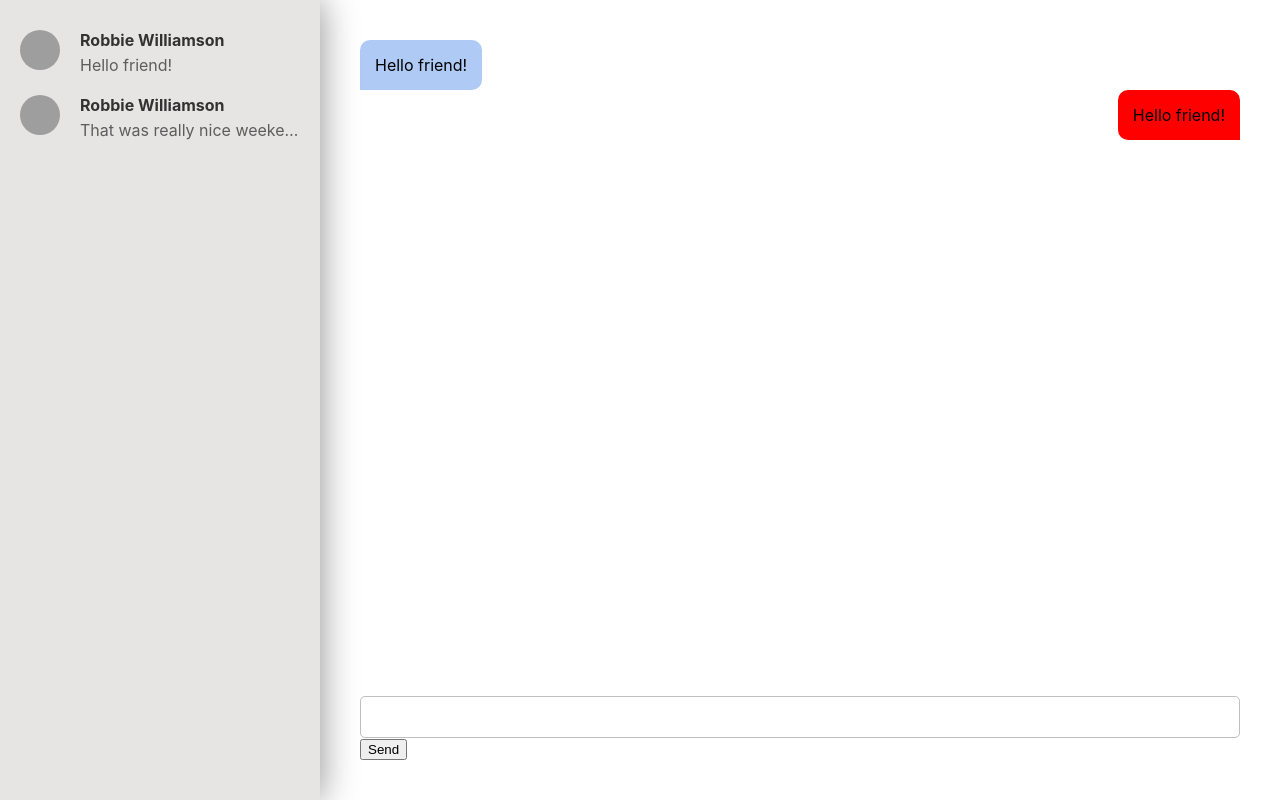
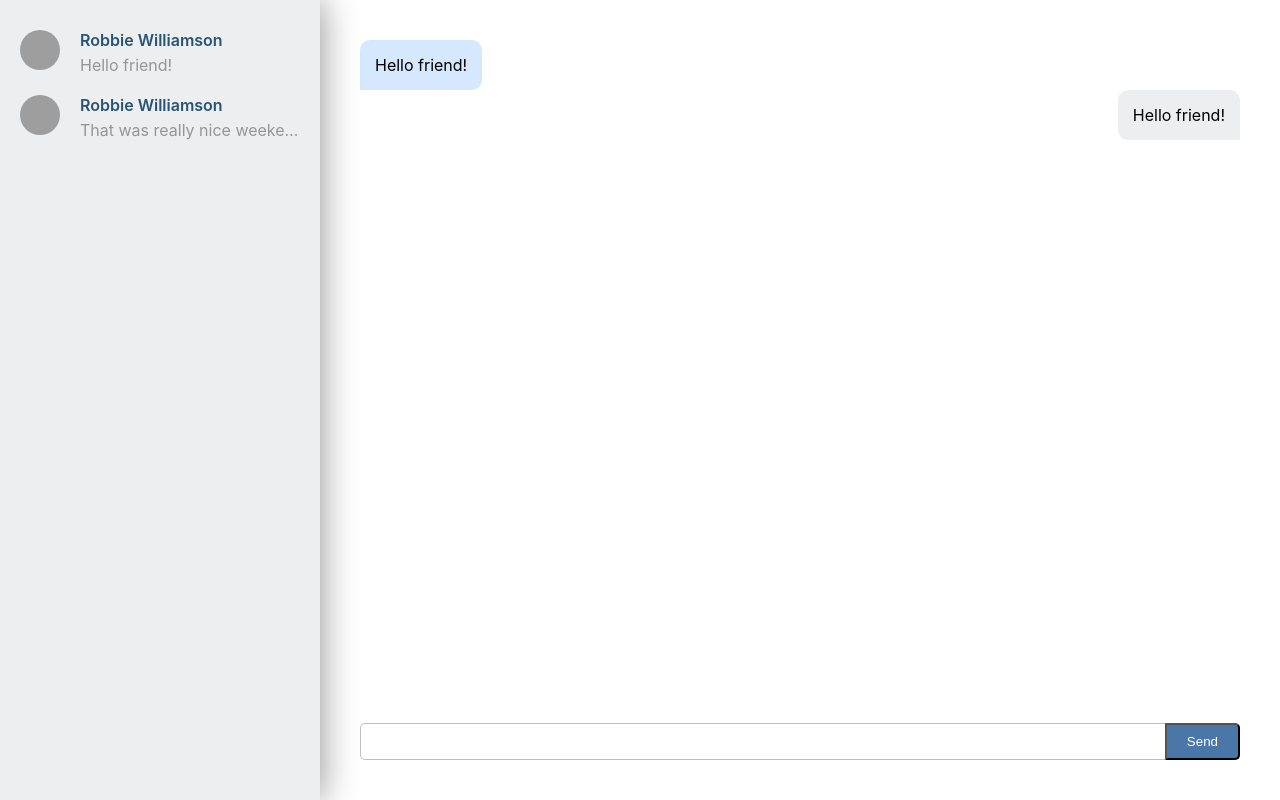
Before and after one commit to pvorona/messager, a React (Create React App) app: page / in a window 1280 px wide. Built offline with nearby package versions, Linux system fonts and the light colour scheme; grey boxes are pictures that could not be loaded.

Commit message:
[60-80min]: Styling

```diff
--- a/src/App.js
+++ b/src/App.js
@@ -2,8 +2,8 @@ import React, { useState } from 'react'
 
 const Message = ({ text }) =>
   <>
-  <div className="message message-received">{text}</div>
-  <div className="message message-sent">{text}</div>
+    <div className="message message-received">{text}</div>
+    <div className="message message-sent">{text}</div>
   </>
 
 const Messages = ({ messages }) =>
@@ -25,16 +25,35 @@ Messages.defaultProps = {
 }
 
 const ChatInput = () => {
-  const [message, sendMessage] = useState('')
+  const [message, setMessage] = useState('')
+
+  function submit () {
+    setMessage('')
+  }
+
+  function handleMessageChange (e) {
+    setMessage(e.target.value)
+  }
+
+  function handleKeyDown (e) {
+    if (e.keyCode === 13) submit()
+  }
+
   return (
-    <div>
-      <div
+    <div className="chat__input-container">
+      <input
+        autoFocus
         className="chat__input"
-        contentEditable
-        onChange={({ target: { value }}) => sendMessage(value)}
+        onChange={handleMessageChange}
+        onKeyDown={handleKeyDown}
         value={message}
       />
-      <button onClick={() => sendMessage('')}>Send</button>
+      <button
+        className="chat__input-button"
+        onClick={submit}
+      >
+        Send
+      </button>
     </div>
   )
 }
--- a/src/index.css
+++ b/src/index.css
@@ -15,7 +15,8 @@ body {
 
 .dialog-list {
     width: 25%;
-    background-color: hsla(0, 7%, 90%, 1);
+    background-color: #edeef0;;
+    /*background-color: hsla(0, 7%, 90%, 1);*/
     box-shadow: 0 0 35px #00000073;
     padding: 20px 0;
 }
@@ -28,7 +29,8 @@ body {
 }
 
 .dialog:hover {
-    background: #cac9c9;
+    background: #e1e5eb;;
+    /*background: #cac9c9;*/
 }
 
 .dialog__image {
@@ -44,13 +46,15 @@ body {
 }
 
 .dialog__author {
-    font-weight: bold;
+    font-weight: 600;
     color: #000000c7;
+    color: #285473;
     margin-bottom: 5px;
 }
 
 .dialog__message {
     color: #5d5d5d;
+    color: #939699;
     overflow: hidden;
     text-overflow: ellipsis;
     white-space: nowrap;
@@ -67,7 +71,10 @@ body {
     border: 1px solid #00000040;
     border-radius: 5px;
     outline: none;
-    padding: 10px 15px;
+    padding: 10px 80px 10px 15px;
+    width: 100%;
+    box-sizing: border-box;
+    font-size: 13px;
 }
 
 .messages {
@@ -81,7 +88,8 @@ body {
 }
 
 .message-received {
-    background-color: #8ab3f1ad;
+    background-color: hsla(214, 95%, 88%, 0.68);
+    /*background-color: #8ab3f1ad;*/
     float: left;
     border-radius: 10px 10px 10px 0;
 }
@@ -89,5 +97,22 @@ body {
 .message-sent {
     float: right;
     border-radius: 10px 10px 0 10px;
-    background: red
+    background: #edeef0;
+    /*background: #e7e4e4;*/
 }
+
+.chat__input-container {
+    position: relative;
+}
+
+.chat__input-button {
+    position: absolute;
+    right: 0;
+    top: 0;
+    height: 100%;
+    border-radius: 0 5px 5px 0;
+    outline: none;
+    background: #4a76a8;
+    color: white;
+    padding: 0 20px;
+}
```
